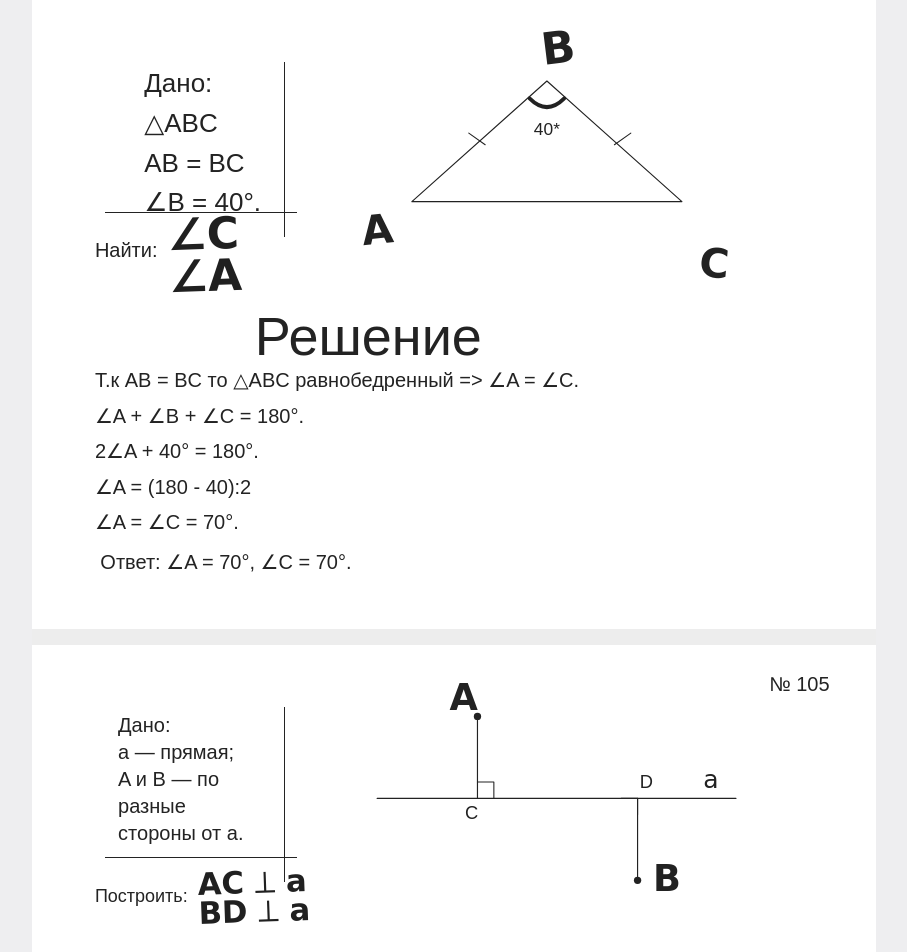
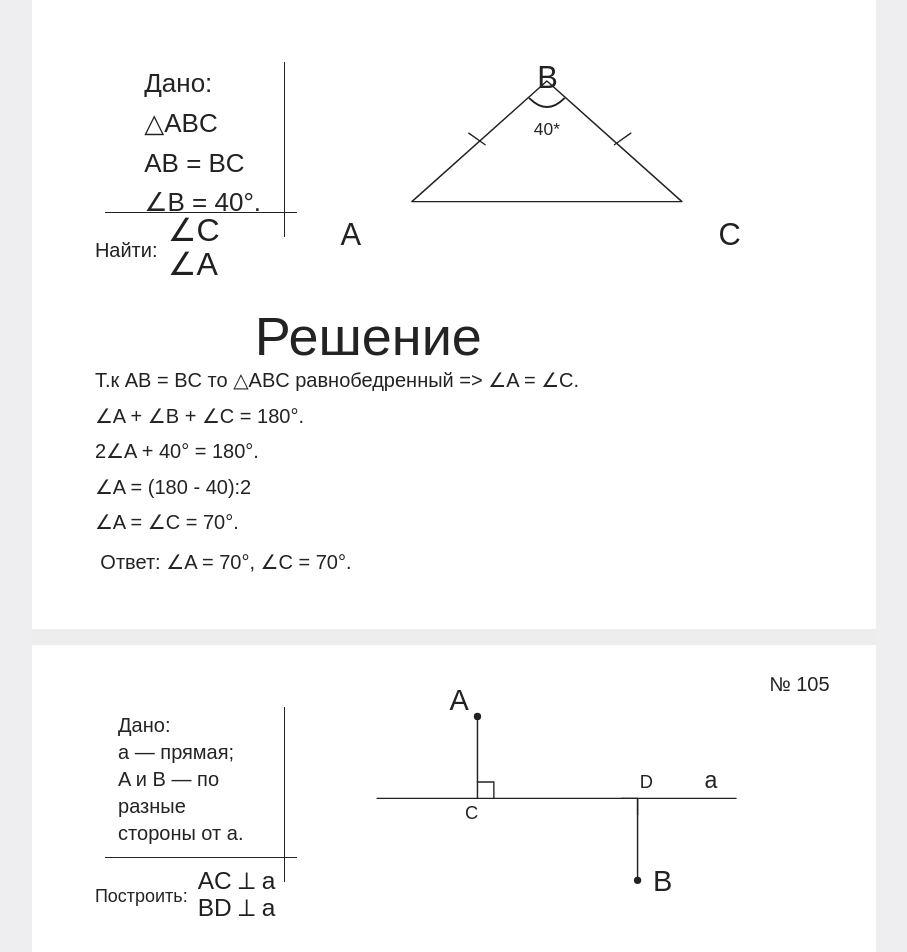
Before and after one commit to romankandeevy/homework-copilot, a React (Vite) app: page / in a window 1280 px wide. Shown: the top 952 px of the page, without its empty margins (186-1093 px from the left). Built offline with nearby package versions, Linux system fonts and the light colour scheme.

Commit message:
Use clean geometry styling

```diff
--- a/src/App.css
+++ b/src/App.css
@@ -88,11 +88,10 @@
 .goal-items {
   margin-top: -3.25cqw;
   color: #202020;
-  font-family: 'Comic Sans MS', 'Segoe Print', cursive;
-  font-size: 5.2cqw;
-  font-weight: 700;
-  line-height: 0.95;
-  transform: rotate(-2deg);
+  font-family: Arial, 'Segoe UI', sans-serif;
+  font-size: 3.8cqw;
+  font-weight: 400;
+  line-height: 1.08;
 }
 
 .diagram {
@@ -114,40 +113,27 @@
 }
 
 .diagram-line {
-  stroke-width: 1.2;
+  stroke-width: 1.5;
 }
 
 .diagram-mark {
-  stroke-width: 1.1;
+  stroke-width: 1.4;
 }
 
 .diagram-auxiliary {
-  stroke-width: 1.1;
+  stroke-width: 1.4;
   stroke-dasharray: 6 4;
 }
 
 .angle-mark {
-  stroke-width: 4;
+  stroke-width: 2;
 }
 
 .diagram-label {
   fill: currentColor;
-  font-family: 'Comic Sans MS', 'Segoe Print', cursive;
-  font-size: 42px;
-  font-weight: 700;
-}
-
-.label-a {
-  transform: rotate(-6deg);
-}
-
-.label-b {
-  font-size: 46px;
-  transform: rotate(-7deg);
-}
-
-.label-c {
-  transform: rotate(5deg);
+  font-family: Arial, 'Segoe UI', sans-serif;
+  font-size: 32px;
+  font-weight: 400;
 }
 
 .diagram-small-label,
@@ -163,8 +149,8 @@
 }
 
 .line-label {
-  font-family: 'Comic Sans MS', 'Segoe Print', cursive;
-  font-size: 26px;
+  font-family: Arial, 'Segoe UI', sans-serif;
+  font-size: 24px;
 }
 
 .diagram-point {
@@ -172,7 +158,7 @@
 }
 
 .construction-diagram .diagram-label {
-  font-size: 38px;
+  font-size: 30px;
 }
 
 .angle-value {
@@ -216,8 +202,8 @@
 
 .construction-page .goal-items {
   margin-top: -2.25cqw;
-  font-size: 3.65cqw;
-  line-height: 0.95;
+  font-size: 2.9cqw;
+  line-height: 1.1;
 }
 
 .construction-page .solution-copy h2 {
```
